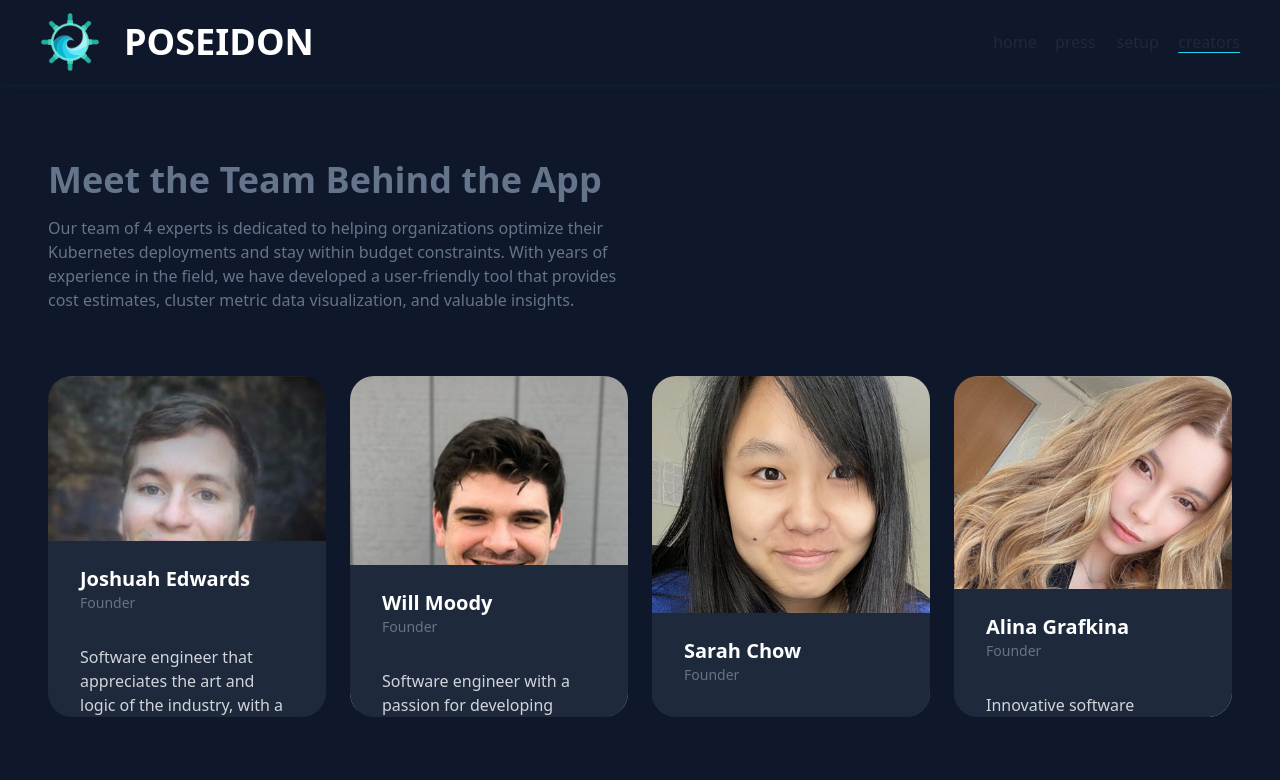
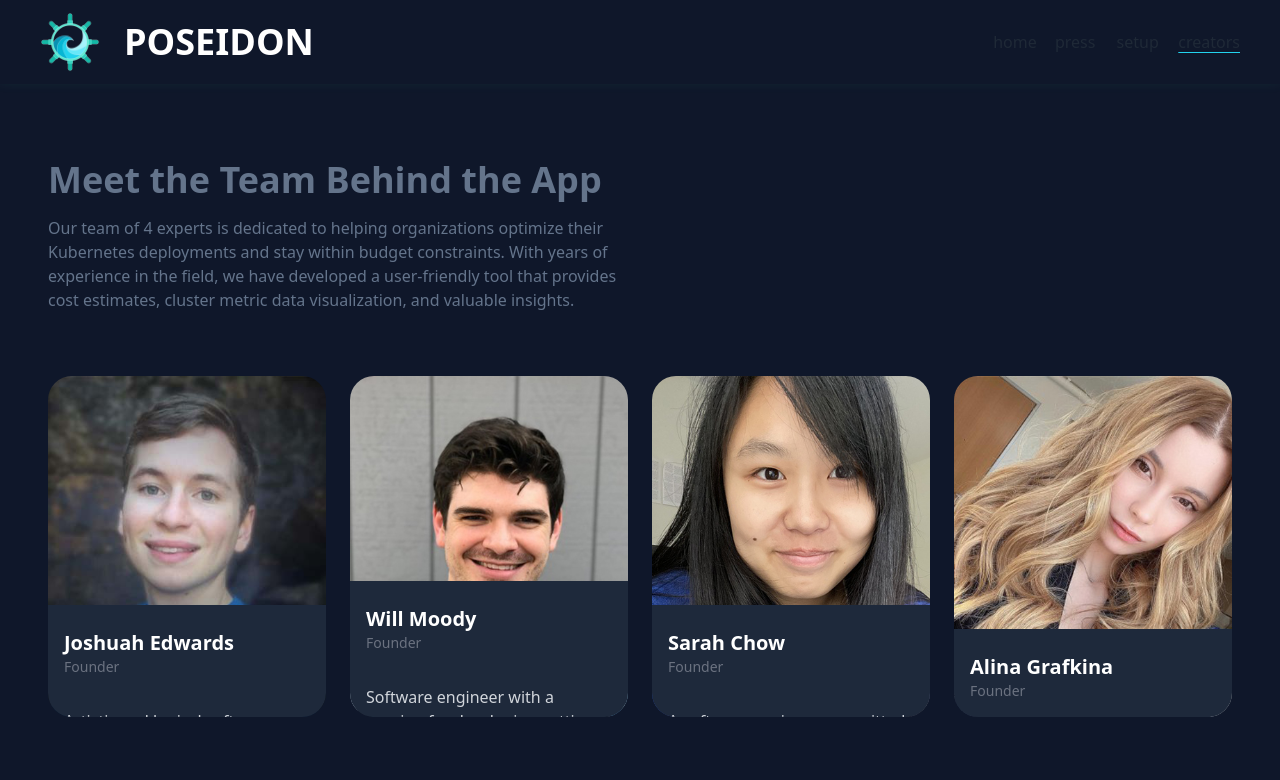
Before and after one commit to alyagraf/poseidon-site, a Next.js app: page /creators in a window 1280 px wide. Shown: the top 780 px of the page. Built offline with nearby package versions, Linux system fonts and the light colour scheme; what tw-elements would draw is missing.

Commit message:
update creator cards and fix the spacing of bios over pics

```diff
--- a/src/app/components/creatorsCompo.tsx
+++ b/src/app/components/creatorsCompo.tsx
@@ -24,10 +24,10 @@ export default function Creators() {
           </div>
           <div className="grid gap-6 px-4 sm:px-0 sm:grid-cols-2 md:grid-cols-3 lg:grid-cols-4">
             <Link
-              href="https://www.linkedin.com/in/joshuah-edwards/"
+              href="https://www.linkedin.com/in/william-moody/"
               target="_blank"
             >
-              <div className="group relative rounded-3xl  space-y-6 overflow-hidden">
+              <div className="group relative rounded-3xl space-y-6 overflow-hidden">
                 <Image
                   className=""
                   src={josh}
@@ -35,19 +35,17 @@ export default function Creators() {
                   width={425}
                   // height={}
                 />
-
-                <div className="absolute bottom-0 inset-x-0 h-max mt-auto px-8 py-6 bg-slate-800 dark:bg-white translate-y-24 transition duration-300 ease-in-out group-hover:translate-y-0">
-                  <div>
+                <div className="absolute bottom-0 inset-x-0 h-max mt-auto">
+                  <div className="px-4 py-6 bg-slate-800 dark:bg-white translate-y-28 transition duration-300 ease-in-out group-hover:translate-y-0">
                     <h4 className="text-xl font-semibold dark:text-gray-700 text-white">
                       Joshuah Edwards
                     </h4>
                     <span className="block text-sm text-gray-500">Founder</span>
+                    <p className="mt-8 text-gray-300 dark:text-gray-600">
+                      Artistic and logical software engineer passionate about
+                      building, automation, and health tech.
+                    </p>
                   </div>
-                  <p className="mt-8 text-gray-300 dark:text-gray-600">
-                    Software engineer that appreciates the art and logic of the
-                    industry, with a passion for building, automation, and
-                    health tech.
-                  </p>
                 </div>
               </div>
             </Link>
@@ -56,7 +54,7 @@ export default function Creators() {
               href="https://www.linkedin.com/in/william-moody/"
               target="_blank"
             >
-              <div className="group relative rounded-3xl  space-y-6 overflow-hidden">
+              <div className="group relative rounded-3xl space-y-6 overflow-hidden">
                 <Image
                   className=""
                   src={will}
@@ -64,22 +62,26 @@ export default function Creators() {
                   width={425}
                   // height={}
                 />
-                <div className="absolute bottom-0 inset-x-0 h-max mt-auto px-8 py-6 bg-slate-800 dark:bg-white translate-y-24 transition duration-300 ease-in-out group-hover:translate-y-0">
-                  <div className="max-h-20 hover:max-h-full hover:overflow-auto">
+                <div className="absolute bottom-0 inset-x-0 h-max mt-auto">
+                  <div className="px-4 py-6 bg-slate-800 dark:bg-white translate-y-28 transition duration-300 ease-in-out group-hover:translate-y-0">
                     <h4 className="text-xl font-semibold dark:text-gray-700 text-white">
                       Will Moody
                     </h4>
                     <span className="block text-sm text-gray-500">Founder</span>
+                    <p className="mt-8 text-gray-300 dark:text-gray-600">
+                      Software engineer with a passion for developing
+                      cutting-edge technology and building and testing
+                      full-stack applications.
+                    </p>
                   </div>
-                  <p className="mt-8 text-gray-300 dark:text-gray-600">
-                    Software engineer with a passion for developing cutting-edge
-                    technology and building and testing full-stack applications.
-                  </p>
                 </div>
               </div>
             </Link>
-            <Link href="https://www.linkedin.com/in/xtchow/" target="_blank">
-              <div className="group relative rounded-3xl  space-y-6 overflow-hidden">
+            <Link
+              href="https://www.linkedin.com/in/william-moody/"
+              target="_blank"
+            >
+              <div className="group relative rounded-3xl space-y-6 overflow-hidden">
                 <Image
                   className=""
                   src={ember}
@@ -87,25 +89,25 @@ export default function Creators() {
                   width={425}
                   // height={}
                 />
-                <div className="absolute bottom-0 inset-x-0 h-max mt-auto px-8 py-6 bg-slate-800 dark:bg-white translate-y-24 transition duration-300 ease-in-out group-hover:translate-y-0">
-                  <div>
+                <div className="absolute bottom-0 inset-x-0 h-max mt-auto">
+                  <div className="px-4 py-6 bg-slate-800 dark:bg-white translate-y-28 transition duration-300 ease-in-out group-hover:translate-y-0">
                     <h4 className="text-xl font-semibold dark:text-gray-700 text-white">
                       Sarah Chow
                     </h4>
                     <span className="block text-sm text-gray-500">Founder</span>
+                    <p className="mt-8 text-gray-300 dark:text-gray-600">
+                      A software engineer committed to exceptional projects and
+                      striving for continued excellence.
+                    </p>
                   </div>
-                  <p className="mt-8 text-gray-300 dark:text-gray-600">
-                    Quae labore quia tempora dolor impedit. Possimus, sint
-                    ducimus ipsam?
-                  </p>
                 </div>
               </div>
             </Link>
             <Link
-              href="https://www.linkedin.com/in/alina-grafkina-955a56179/"
+              href="https://www.linkedin.com/in/william-moody/"
               target="_blank"
             >
-              <div className="group relative rounded-3xl  space-y-6 overflow-hidden">
+              <div className="group relative rounded-3xl space-y-6 overflow-hidden">
                 <Image
                   className=""
                   src={alina}
@@ -113,17 +115,17 @@ export default function Creators() {
                   width={425}
                   // height={}
                 />
-                <div className="absolute bottom-0 inset-x-0 h-max mt-auto px-8 py-6 bg-slate-800 dark:bg-white translate-y-24 transition duration-300 ease-in-out group-hover:translate-y-0">
-                  <div>
+                <div className="absolute bottom-0 inset-x-0 h-max mt-auto">
+                  <div className="px-4 py-6 bg-slate-800 dark:bg-white translate-y-28 transition duration-300 ease-in-out group-hover:translate-y-0">
                     <h4 className="text-xl font-semibold dark:text-gray-700 text-white">
                       Alina Grafkina
                     </h4>
                     <span className="block text-sm text-gray-500">Founder</span>
+                    <p className="mt-8 text-gray-300 dark:text-gray-600">
+                      An innovative software engineer with a unique combination
+                      of technical and creative skills.
+                    </p>
                   </div>
-                  <p className="mt-8 text-gray-300 dark:text-gray-600">
-                    Innovative software engineer with a blend of technical and
-                    creative expertise.
-                  </p>
                 </div>
               </div>
             </Link>
```
